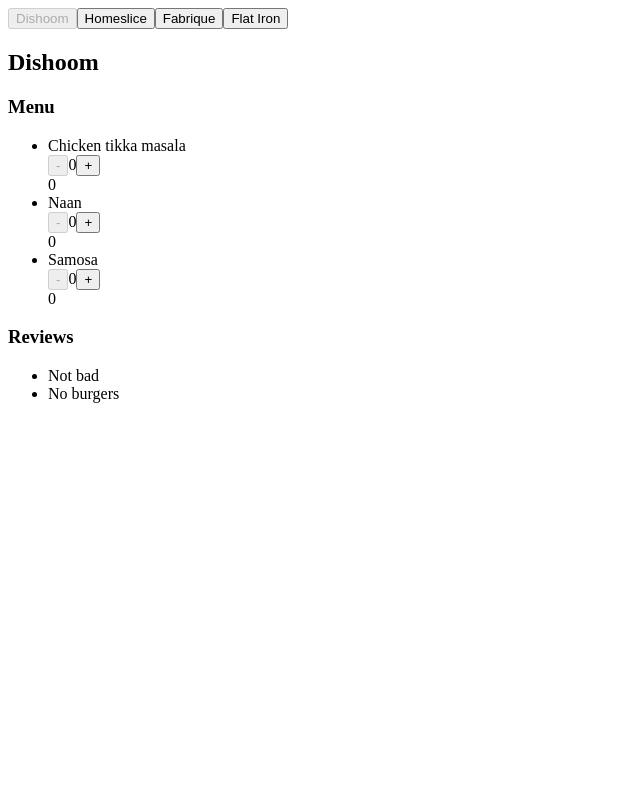
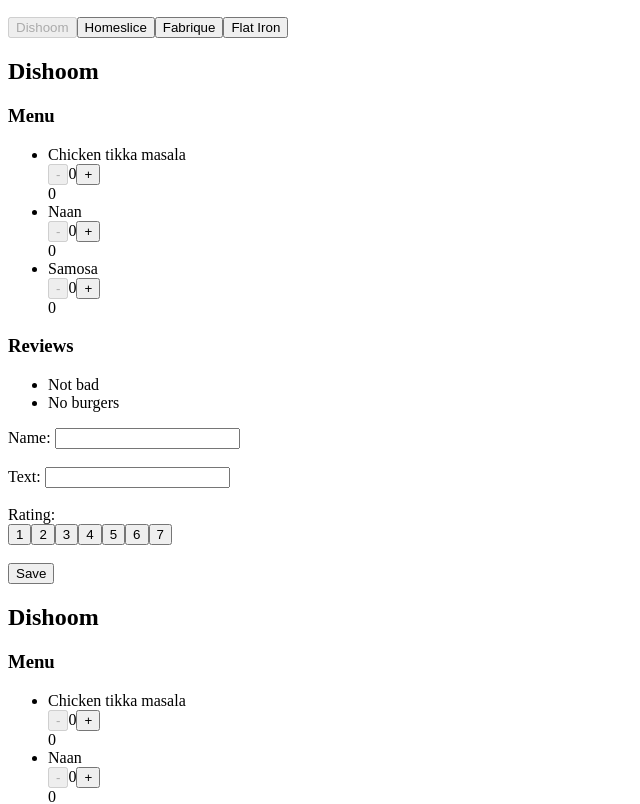
Before and after one commit to virter/react-20240513, a React (Vite) app: page / in a window 1280 px wide. Shown: the top 804 px of the page, without its empty margins (0-640 px from the left). Built offline with nearby package versions, Linux system fonts and the light colour scheme.

Commit message:
add rating form, add scroll progress bar

```diff
--- a/index.html
+++ b/index.html
@@ -4,7 +4,7 @@
 <head>
   <meta charset="UTF-8" />
   <meta name="viewport" content="width=device-width, initial-scale=1.0" />
-  <title>Lecture3 - HomeWork</title>
+  <title>Lecture4 - HomeWork</title>
 </head>
 
 <body>
--- a/src/components/header/component.jsx
+++ b/src/components/header/component.jsx
@@ -1,7 +1,11 @@
 /* eslint-disable react/jsx-key */
+
+import { ScrollProgressBar } from "../../scroll-progress-bar/component";
 
 export const Header = ({ }) => {
     return (
-        <div></div>
+        <div style={{ position: 'sticky', left: '0', top: '0', width: '100%' }}>
+            <ScrollProgressBar/>
+        </div>
     );
 };
--- /dev/null
+++ b/src/components/new-review-form/component.jsx
@@ -0,0 +1,75 @@
+import { useReducer } from 'react';
+import { Rating } from '../rating/component';
+
+function reducer(state, { type, payload } = {}) {
+    switch (type) {
+        case 'setName':
+            return {...state, name: payload };
+        case 'setText':
+            return {...state, text: payload };
+        case 'setRating':
+            return {...state, rating: payload };
+        case 'reset':
+            return DEFAULT_FORM_VALUE;
+        default:
+            return state;
+    }
+}
+
+const DEFAULT_FORM_VALUE = {
+    name: '',
+    text: '',
+    rating: 0
+};
+
+const maxRating = 7;
+
+export const NewReviewForm = () => {
+    const [form, dispatch] = useReducer(reducer, DEFAULT_FORM_VALUE);
+
+    const onChangeRating = (newRating) => {
+        dispatch({ type: 'setRating', payload: newRating });
+    };
+
+    return (
+        <div>
+            <div>
+                <span>Name: </span>
+                <input
+                    type="text"
+                    value={form.name}
+                    onChange={(event) =>
+                        dispatch({ type: 'setName', payload: event.target.value })
+                    }
+                />
+            </div><br/>
+            <div>
+                <span>Text: </span>
+                <input
+                    type="text"
+                    value={form.text}
+                    onChange={(event) =>
+                        dispatch({ type: 'setText', payload: event.target.value })
+                    }
+                />
+            </div><br/>
+            <div>
+                <span>Rating:</span>
+                <Rating
+                    value={form.rating}
+                    maxRating={maxRating}
+                    onChange={onChangeRating}
+                />
+                <br/>
+            </div>
+            <div>
+                <button
+                    type="button"
+                    onClick={(event) => {
+                        dispatch({ type: 'reset' });
+                    }}
+                >Save</button>
+            </div>
+        </div>
+    )
+}
--- /dev/null
+++ b/src/components/rating/component.jsx
@@ -0,0 +1,14 @@
+export const Rating = ({ value, maxRating = 5, onChange }) => {
+    return (
+        <div>
+            {new Array(maxRating).fill(null).map((_, index) => (
+                <button
+                    key={index}
+                    disabled={value === index + 1}
+                    onClick={() => onChange(index + 1)}>
+                    {index + 1}
+                </button>
+            ))}
+        </div>
+    );
+};
--- a/src/components/restaurants/component.jsx
+++ b/src/components/restaurants/component.jsx
@@ -17,5 +17,15 @@
             onTabClick={setActiveRestaurantIndex}
         />
         <Restaurant restaurant={activeRestaurant} />
+        <Restaurant restaurant={activeRestaurant} />
+        <Restaurant restaurant={activeRestaurant} />
+        <Restaurant restaurant={activeRestaurant} />
+        <Restaurant restaurant={activeRestaurant} />
+        <Restaurant restaurant={activeRestaurant} />
+        <Restaurant restaurant={activeRestaurant} />
+        <Restaurant restaurant={activeRestaurant} />
+        <Restaurant restaurant={activeRestaurant} />
+        <Restaurant restaurant={activeRestaurant} />
+        <Restaurant restaurant={activeRestaurant} />
     </div>;
 };
--- a/src/components/reviews/component.jsx
+++ b/src/components/reviews/component.jsx
@@ -16,6 +16,7 @@
     at Layout (http://localhost:5173/src/components/layout/component.jsx:19:26)
 */
 
+import { NewReviewForm } from "../new-review-form/component";
 import { ReviewItem } from "../review-item/component";
 
 export const Reviews = ({ reviews }) => {
@@ -31,6 +32,7 @@
                     </li>
                 ) : null)}
             </ul>
+            <NewReviewForm />
         </div>
     );
 };
--- /dev/null
+++ b/src/scroll-progress-bar/component.jsx
@@ -0,0 +1,26 @@
+import { useState } from 'react';
+import { useEffect } from 'react';
+
+export const ScrollProgressBar = () => {
+    const [scrollProgress, setScrollProgress] = useState(0);
+
+    useEffect(() => {
+        const callback = () => {
+            const progress = Math.round(100*window.scrollY/(document.documentElement.scrollHeight - document.documentElement.clientHeight));
+            console.log(progress);
+            setScrollProgress(progress);
+        }
+
+        window.addEventListener('scroll', callback);
+
+        return () => {
+            window.removeEventListener('scroll', callback);
+        }
+    });
+
+    return (
+        <div>
+            <div style={{ width: `${scrollProgress}%`, height: '9px', backgroundColor: 'forestgreen' }} />
+        </div>
+    )
+};
```
